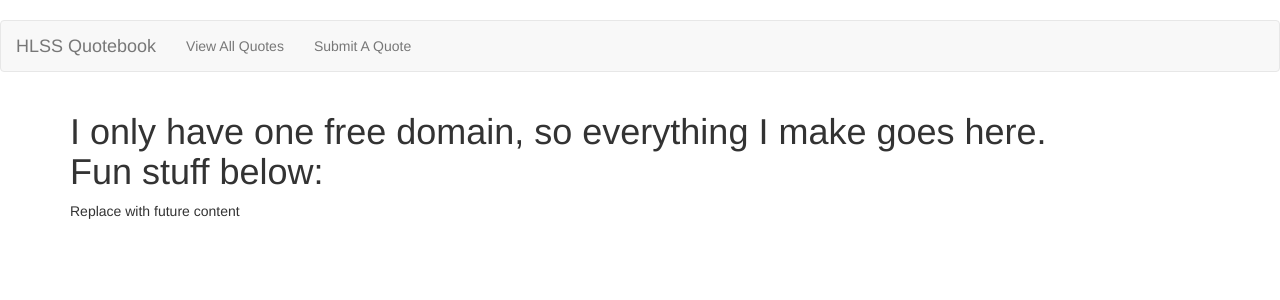
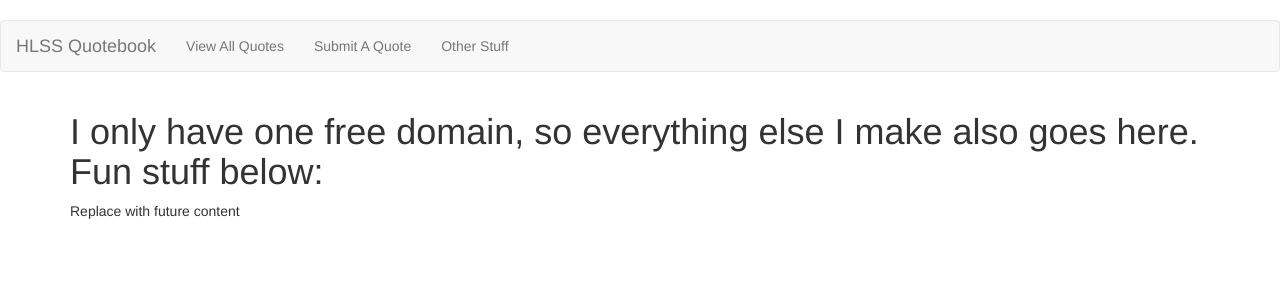
Before and after one commit to MadDoctor5813/Quotebook, a Django app: page /stuff/ in a window 1280 px wide. Shown: the top 300 px of the page. Run offline with Django 3.2, Linux system fonts and the light colour scheme; some libraries are stand-ins or nearby versions.

Commit message:
Add the miscellaneous page to the top nav bar

```diff
--- a/Quotebook/app/templates/app/base.html
+++ b/Quotebook/app/templates/app/base.html
@@ -45,6 +45,7 @@
                 <ul class="nav navbar-nav">
                     <li><a href="/all_quotes/">View All Quotes</a></li>
                     <li><a href="/submit_quote/">Submit A Quote</a></li>
+                    <li><a href="/stuff/">Other Stuff</a></li>
                 </ul>
             </div>
         </div>
--- a/Quotebook/app/templates/app/stuff_page.html
+++ b/Quotebook/app/templates/app/stuff_page.html
@@ -14,7 +14,7 @@
 
 {% block content %}
 <div class="container">
-    <h1>I only have one free domain, so everything I make goes here. </br> Fun stuff below:</h1>
+    <h1>I only have one free domain, so everything else I make also goes here. </br>Fun stuff below:</h1>
 </div>
 <div class="container">
     <p>Replace with future content</p>
```
Also changed, not shown: 1 other file.
